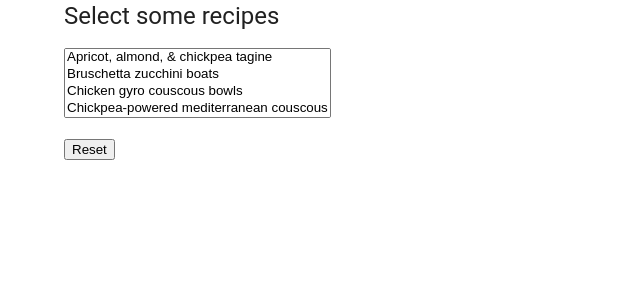
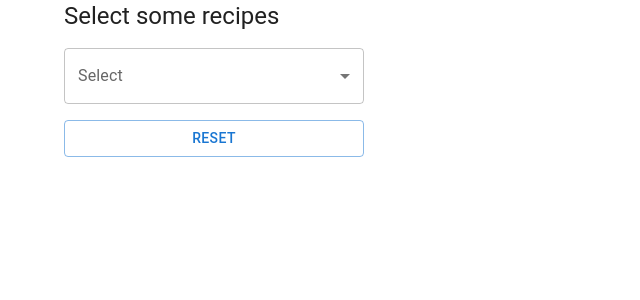
Before and after one commit to jaikamat/hellofresh-app, a React (Create React App) app: page / in a window 1280 px wide. Shown: the top 300 px of the page, without its empty margins (0-640 px from the left). Built offline with nearby package versions, Linux system fonts and the light colour scheme.

Commit message:
chore: refine MultiSelect with MUI components

```diff
--- a/src/components/MultiSelect.tsx
+++ b/src/components/MultiSelect.tsx
@@ -1,3 +1,16 @@
+import {
+    Button,
+    Checkbox,
+    FormControl,
+    InputLabel,
+    ListItemText,
+    MenuItem,
+    OutlinedInput,
+    Select,
+    SelectChangeEvent,
+    Stack,
+} from "@mui/material";
+
 interface Props {
     value: string[];
     onChange: (v: string[]) => void;
@@ -5,37 +18,41 @@ interface Props {
 }
 
 const MultiSelect: React.FC<Props> = ({ value, onChange, options }) => {
+    const handleChange = ({
+        target: { value },
+    }: SelectChangeEvent<string[]>) => {
+        onChange(typeof value === "string" ? value.split(",") : value);
+    };
+
     return (
-        <>
-            <div className="SelectContainer">
-                <select
-                    id="recipes"
-                    className="Select"
+        <Stack spacing={2} sx={{ width: 300 }}>
+            <FormControl sx={{ width: "inherit" }}>
+                <InputLabel id="multiple-select">Select</InputLabel>
+                <Select
+                    id="multiple-select"
+                    labelId="multiple-select"
                     multiple
                     value={value}
-                    onChange={(e) => {
-                        const val = Array.from(
-                            e.target.selectedOptions,
-                            (opt) => opt.value
-                        );
-                        onChange(val);
-                    }}
+                    onChange={handleChange}
+                    input={<OutlinedInput label="Select" />}
+                    renderValue={(selected) => selected.join(", ")}
                 >
-                    {options.map((option) => {
-                        return (
-                            <option value={option} key={option}>
-                                {option}
-                            </option>
-                        );
-                    })}
-                </select>
-            </div>
-            <div>
-                <button className="Button" onClick={() => onChange([])}>
-                    Reset
-                </button>
-            </div>
-        </>
+                    {options.map((option) => (
+                        <MenuItem key={option} value={option}>
+                            <Checkbox checked={value.includes(option)} />
+                            <ListItemText primary={option} />
+                        </MenuItem>
+                    ))}
+                </Select>
+            </FormControl>
+            <Button
+                variant="outlined"
+                onClick={() => onChange([])}
+                sx={{ width: "inherit" }}
+            >
+                Reset
+            </Button>
+        </Stack>
     );
 };
 
```
